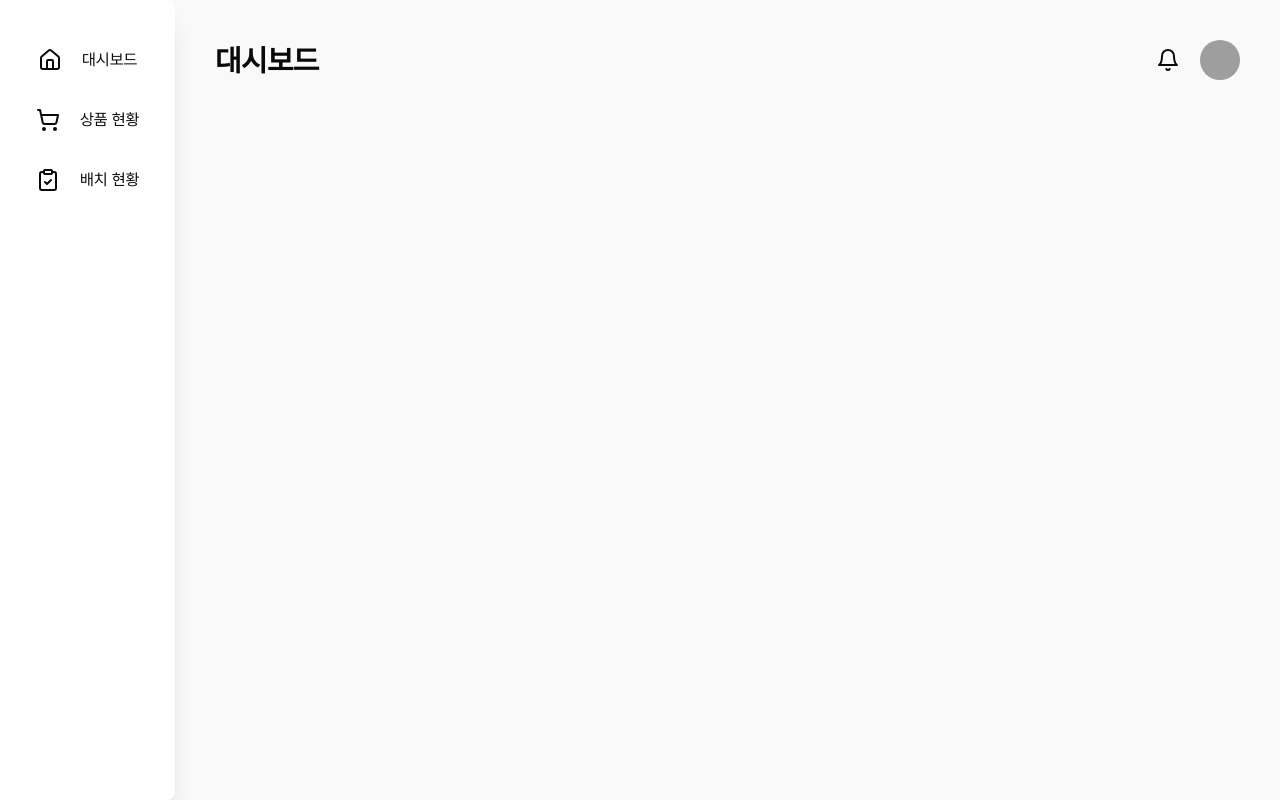
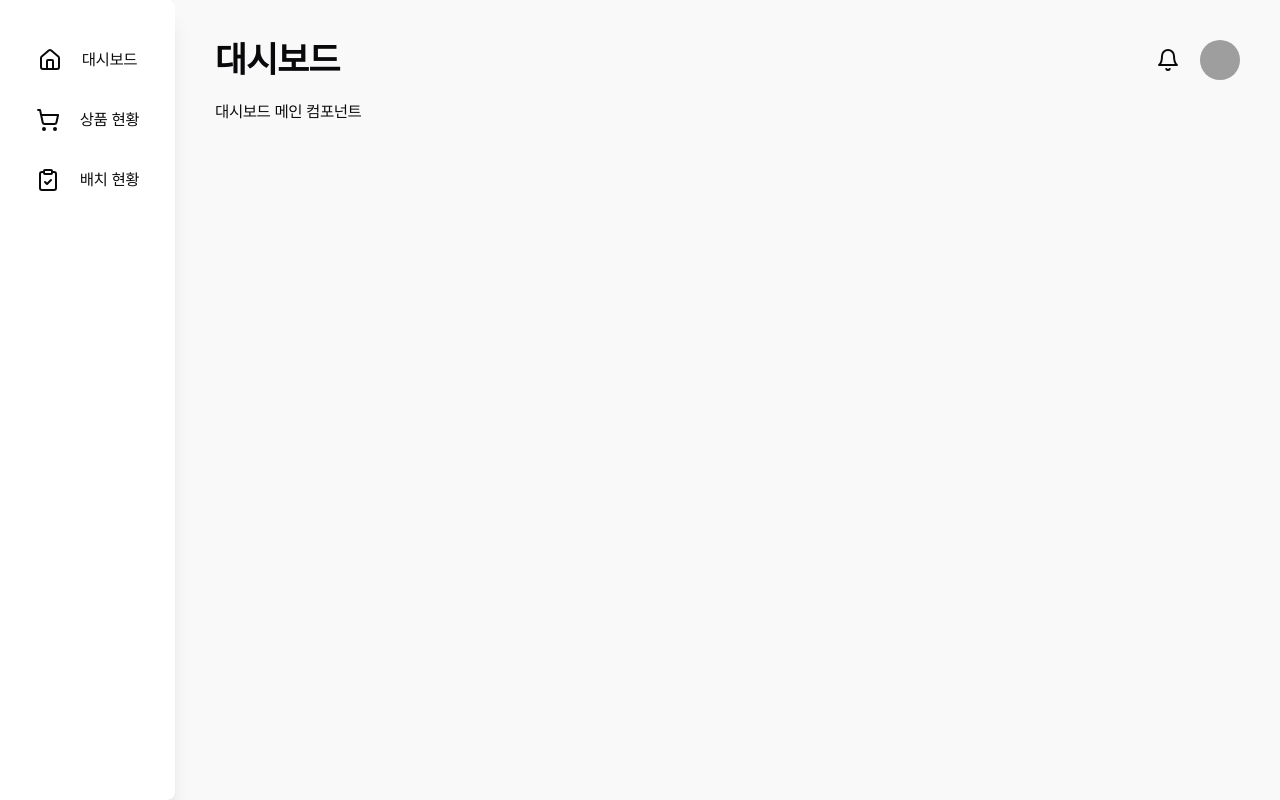
Before and after one commit to gyuoo/PADS, a Vue app in the folder frontend/gs-ads-dashboard-front/: page / in a window 1280 px wide. Built offline with nearby package versions, Linux system fonts and the light colour scheme; grey boxes are pictures that could not be loaded.

Commit message:
feat : 대시보드 페이지 임시 추가

```diff
--- /dev/null
+++ b/frontend/gs-ads-dashboard-front/src/components/dashboard/DashboardMain.vue
@@ -0,0 +1,7 @@
+<template>
+  <div>대시보드 메인 컴포넌트</div>
+</template>
+
+<script setup lang="ts"></script>
+
+<style scoped></style>
--- a/frontend/gs-ads-dashboard-front/src/components/layout/Layout.vue
+++ b/frontend/gs-ads-dashboard-front/src/components/layout/Layout.vue
@@ -5,9 +5,11 @@
     >
       <Sidebar />
     </aside>
-    <main class="flex flex-col p-10 flex-1">
+    <main class="flex flex-col p-10 flex-1 space-y-5">
       <MainContentHeader :title="mainTitle"></MainContentHeader>
-      <slot name="content"></slot>
+      <div class="flex-1">
+        <slot name="content"></slot>
+      </div>
     </main>
   </div>
 </template>
--- a/frontend/gs-ads-dashboard-front/src/components/layout/MainContentHeader.vue
+++ b/frontend/gs-ads-dashboard-front/src/components/layout/MainContentHeader.vue
@@ -1,6 +1,6 @@
 <template>
   <div class="flex justify-between items-center">
-    <div class="text-3xl font-bold">{{ title }}</div>
+    <div class="text-4xl font-bold">{{ title }}</div>
     <div class="flex items-center justify-center space-x-5">
       <Bell></Bell>
       <Avatar>
@@ -12,7 +12,7 @@
 </template>
 
 <script setup lang="ts">
-import { Avatar, AvatarImage, AvatarFallback } from '../ui/avatar'
+import { Avatar, AvatarImage, AvatarFallback } from '@/components/ui/avatar'
 import { Bell } from 'lucide-vue-next'
 defineProps<{
   title: string
--- a/frontend/gs-ads-dashboard-front/src/components/layout/Sidebar.vue
+++ b/frontend/gs-ads-dashboard-front/src/components/layout/Sidebar.vue
@@ -1,15 +1,15 @@
 <template>
   <div class="flex-col justify-center content-center">
     <div class="flex flex-col space-y-5">
-      <Button variant="ghost" class="text-base">
+      <Button variant="ghost" class="text-base" @click="move('/')">
         <House class="mr-5" /> 대시보드
       </Button>
 
-      <Button variant="ghost" class="text-base">
+      <Button variant="ghost" class="text-base" @click="move('/product')">
         <ShoppingCart class="mr-5" /> 상품 현황
       </Button>
 
-      <Button variant="ghost" class="text-base">
+      <Button variant="ghost" class="text-base" @click="move('/batch')">
         <ClipboardCheck class="mr-5" /> 배치 현황
       </Button>
     </div>
@@ -17,8 +17,13 @@
 </template>
 
 <script setup lang="ts">
+import { useRouter } from 'vue-router'
 import Button from '../ui/button/Button.vue'
 import { House, ShoppingCart, ClipboardCheck } from 'lucide-vue-next'
+const router = useRouter()
+const move = (to: string) => {
+  router.push(to)
+}
 </script>
 
 <style scoped></style>
--- a/frontend/gs-ads-dashboard-front/src/router/index.ts
+++ b/frontend/gs-ads-dashboard-front/src/router/index.ts
@@ -1,6 +1,5 @@
 import { createRouter, createWebHistory } from 'vue-router'
-import Main from '@/views/Main.vue'
-
+import Main from '../views/dashboard/Main.vue'
 // 라우터 설정
 const routes = [
   {
--- a/frontend/gs-ads-dashboard-front/src/views/Main.vue
+++ /dev/null
@@ -1,11 +0,0 @@
-<template>
-  <Layout :mainTitle="'대시보드'">
-    <template #content> </template>
-  </Layout>
-</template>
-
-<script setup lang="ts">
-import Layout from '../components/layout/Layout.vue'
-</script>
-
-<style scoped></style>
--- /dev/null
+++ b/frontend/gs-ads-dashboard-front/src/views/dashboard/Main.vue
@@ -0,0 +1,14 @@
+<template>
+  <Layout :mainTitle="'대시보드'">
+    <template #content>
+      <DashboardMain></DashboardMain>
+    </template>
+  </Layout>
+</template>
+
+<script setup lang="ts">
+import DashboardMain from '@/components/dashboard/DashboardMain.vue'
+import Layout from '@/components/layout/Layout.vue'
+</script>
+
+<style scoped></style>
```
